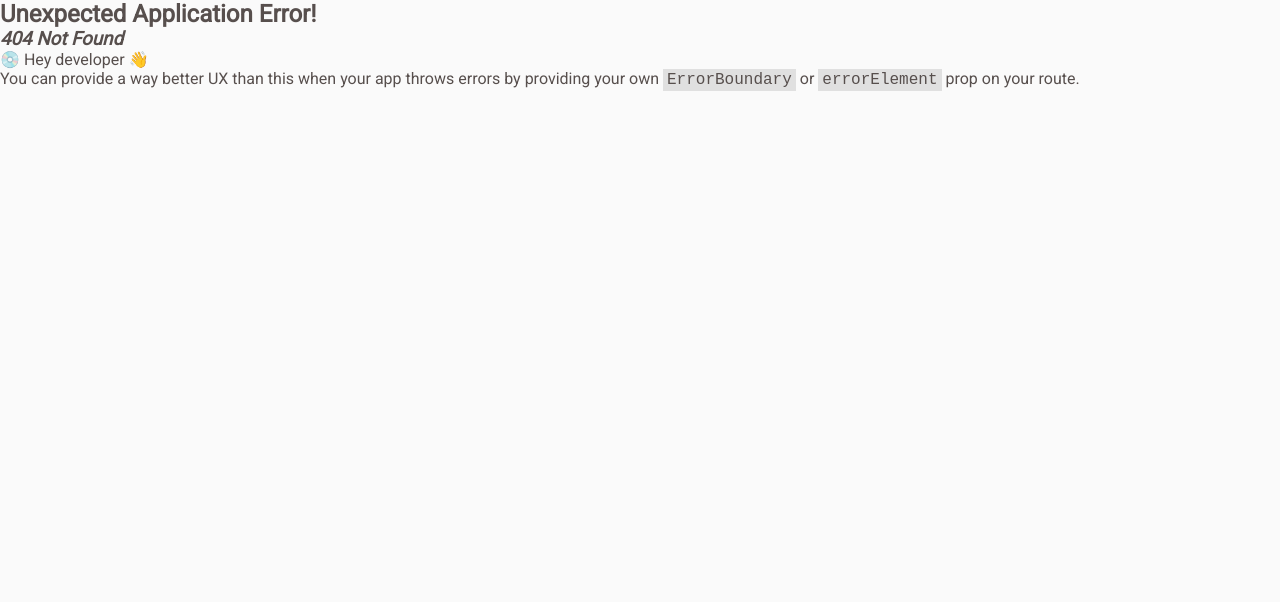
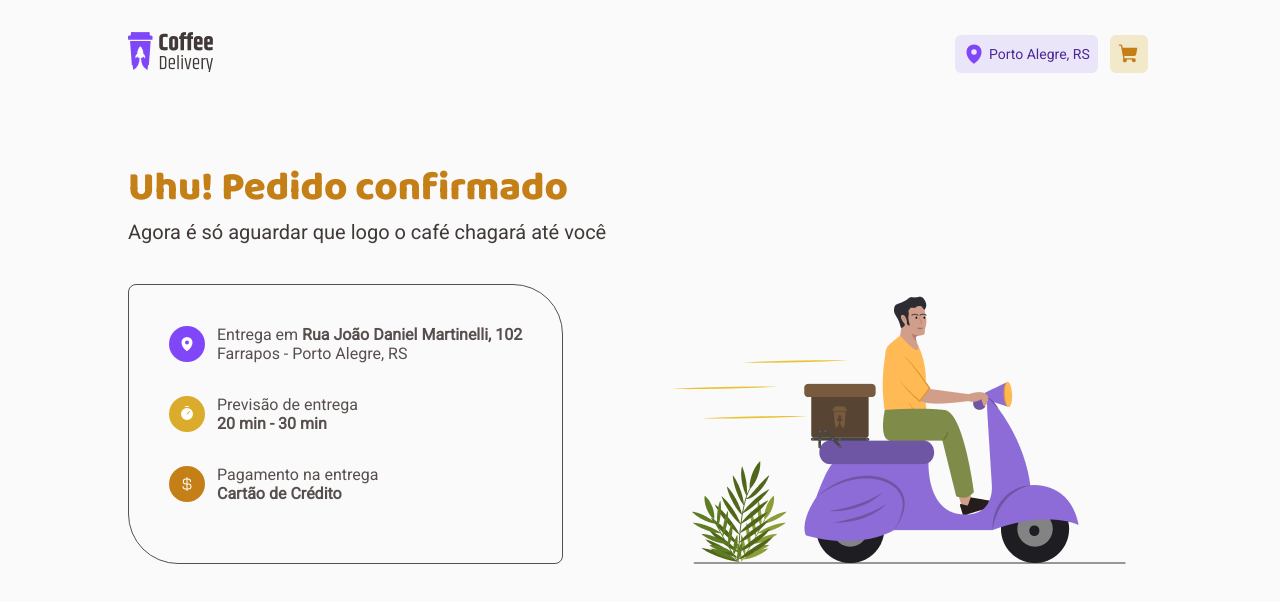
Before and after one commit to NoelenGiovannaAS/react-ignite-challenges, a React (Vite) app in the folder 02-coffee-delivery/: page /success in a window 1280 px wide. Before the commit this address had no page. Shown: the top 602 px of the page. Built offline with nearby package versions, Linux system fonts and the light colour scheme.

Commit message:
success page created

```diff
--- a/02-coffee-delivery/src/App.tsx
+++ b/02-coffee-delivery/src/App.tsx
@@ -1,4 +1,5 @@
 import { Checkout } from "pages/Checkout/Checkout";
+import { Success } from "pages/Success/Success";
 import { RouterProvider, createBrowserRouter } from "react-router-dom";
 import { ThemeProvider } from "styled-components";
 import { Default } from "./layouts/Default";
@@ -19,6 +20,10 @@ const router = createBrowserRouter([
         path: "/checkout",
         element: <Checkout />,
       },
+      {
+        path: "/success",
+        element: <Success />,
+      },
     ],
   },
 ]);
--- a/02-coffee-delivery/src/components/Header/Header.tsx
+++ b/02-coffee-delivery/src/components/Header/Header.tsx
@@ -1,13 +1,16 @@
 import { CartLink } from "components/ui/CartLink/CartLink";
 import { MapPin } from "phosphor-react";
-import { NavLink } from "react-router-dom";
+import { Link, NavLink } from "react-router-dom";
 import logo from "../../assets/Logo.png";
 import { HeaderContainer, LocaleInfo } from "./styles";
 
 export const Header = () => {
   return (
     <HeaderContainer>
-      <img src={logo} alt="" />
+      <Link to={"/"} title="Home">
+        {" "}
+        <img src={logo} alt="" />
+      </Link>
 
       <nav>
         <LocaleInfo>
--- a/02-coffee-delivery/src/pages/Checkout/SummarySelectedCoffees/SelectedCoffees/styles.ts
+++ b/02-coffee-delivery/src/pages/Checkout/SummarySelectedCoffees/SelectedCoffees/styles.ts
@@ -2,7 +2,7 @@ import { styled } from "styled-components";
 
 export const WrapperSelectedCoffees = styled.div`
   max-height: 60%;
-  min-height: 60%;
+  //min-height: 60%;
   overflow: auto;
   &::-webkit-scrollbar {
     width: 4px;
--- /dev/null
+++ b/02-coffee-delivery/src/pages/Success/Success.tsx
@@ -0,0 +1,56 @@
+import { CurrencyDollar, MapPin, Timer } from "phosphor-react";
+import {
+  Details,
+  Item,
+  ItemIcon,
+  ItemInfo,
+  SummaryDetails,
+  TitleContainer,
+  WrapperSuccess,
+} from "./styles";
+
+import IlustrationSucess from "../../assets/IllustrationSuccess.png";
+export const Success = () => {
+  return (
+    <WrapperSuccess>
+      <TitleContainer>
+        <h1>Uhu! Pedido confirmado</h1>
+        <p>Agora é só aguardar que logo o café chagará até você</p>
+      </TitleContainer>
+      <SummaryDetails>
+        <Details>
+          <Item>
+            <ItemIcon iconColor="purple">
+              <MapPin size="1rem" weight="fill" />
+            </ItemIcon>
+            <ItemInfo>
+              <span>
+                Entrega em <strong>Rua João Daniel Martinelli, 102 </strong>
+              </span>
+              Farrapos - Porto Alegre, RS
+            </ItemInfo>
+          </Item>
+          <Item>
+            <ItemIcon iconColor="yellow">
+              <Timer size="1rem" weight="fill" />
+            </ItemIcon>
+            <ItemInfo>
+              <span>Previsão de entrega</span>
+              <strong>20 min - 30 min </strong>
+            </ItemInfo>
+          </Item>
+          <Item>
+            <ItemIcon iconColor="yellowDark">
+              <CurrencyDollar size="1rem" weight="fill" />
+            </ItemIcon>
+            <ItemInfo>
+              <span>Pagamento na entrega</span>
+              <strong>Cartão de Crédito</strong>
+            </ItemInfo>
+          </Item>
+        </Details>
+        <img src={IlustrationSucess} alt="A men driving a motocycle" />
+      </SummaryDetails>
+    </WrapperSuccess>
+  );
+};
--- /dev/null
+++ b/02-coffee-delivery/src/pages/Success/styles.ts
@@ -0,0 +1,79 @@
+import { styled } from "styled-components";
+
+export const WrapperSuccess = styled.div`
+  display: flex;
+  flex-direction: column;
+  gap: 2.5rem;
+  padding-top: 5rem;
+`;
+export const SummaryDetails = styled.div`
+  display: flex;
+  justify-content: space-between;
+  @media (max-width: 768px) {
+    display: flex;
+    flex-direction: column;
+  }
+`;
+
+export const TitleContainer = styled.div`
+  > h1 {
+    font-family: "Baloo 2", sans-serif;
+    color: ${(props) => props.theme.product["yellow-dark"]};
+  }
+  font-size: 1.25rem;
+  color: ${(props) => props.theme.base.subtitle};
+`;
+
+const ICON_COLOR = {
+  yellowDark: "yellow-dark",
+  text: "text",
+  yellow: "yellow",
+  purple: "purple",
+} as const;
+
+interface ItemProp {
+  iconColor: keyof typeof ICON_COLOR;
+}
+
+export const Details = styled.div`
+  display: flex;
+  flex-direction: column;
+  height: 17.5rem;
+  gap: 2rem;
+  padding: 2.5rem;
+  border: 1px solid;
+  border-radius: 8px 50px 8px 50px;
+  min-width: 20rem;
+
+  > div {
+    max-width: 100%;
+  }
+`;
+
+export const Item = styled.div`
+  display: flex;
+  align-items: center;
+  gap: 0.75rem;
+`;
+
+export const ItemIcon = styled.div<ItemProp>`
+  display: flex;
+  justify-content: center;
+  align-items: center;
+  gap: 0.75rem;
+  background: ${(props) =>
+    props.iconColor === "text"
+      ? props.theme.base[ICON_COLOR[props.iconColor]]
+      : props.theme.product[ICON_COLOR[props.iconColor]]};
+
+  padding: 10px;
+  border-radius: 50%;
+  & > svg {
+    color: ${(props) => props.theme.base.white};
+  }
+`;
+
+export const ItemInfo = styled.span`
+  display: flex;
+  flex-direction: column;
+`;
```
Also changed, not shown: 02-coffee-delivery/src/assets/IllustrationSuccess.png (added).
